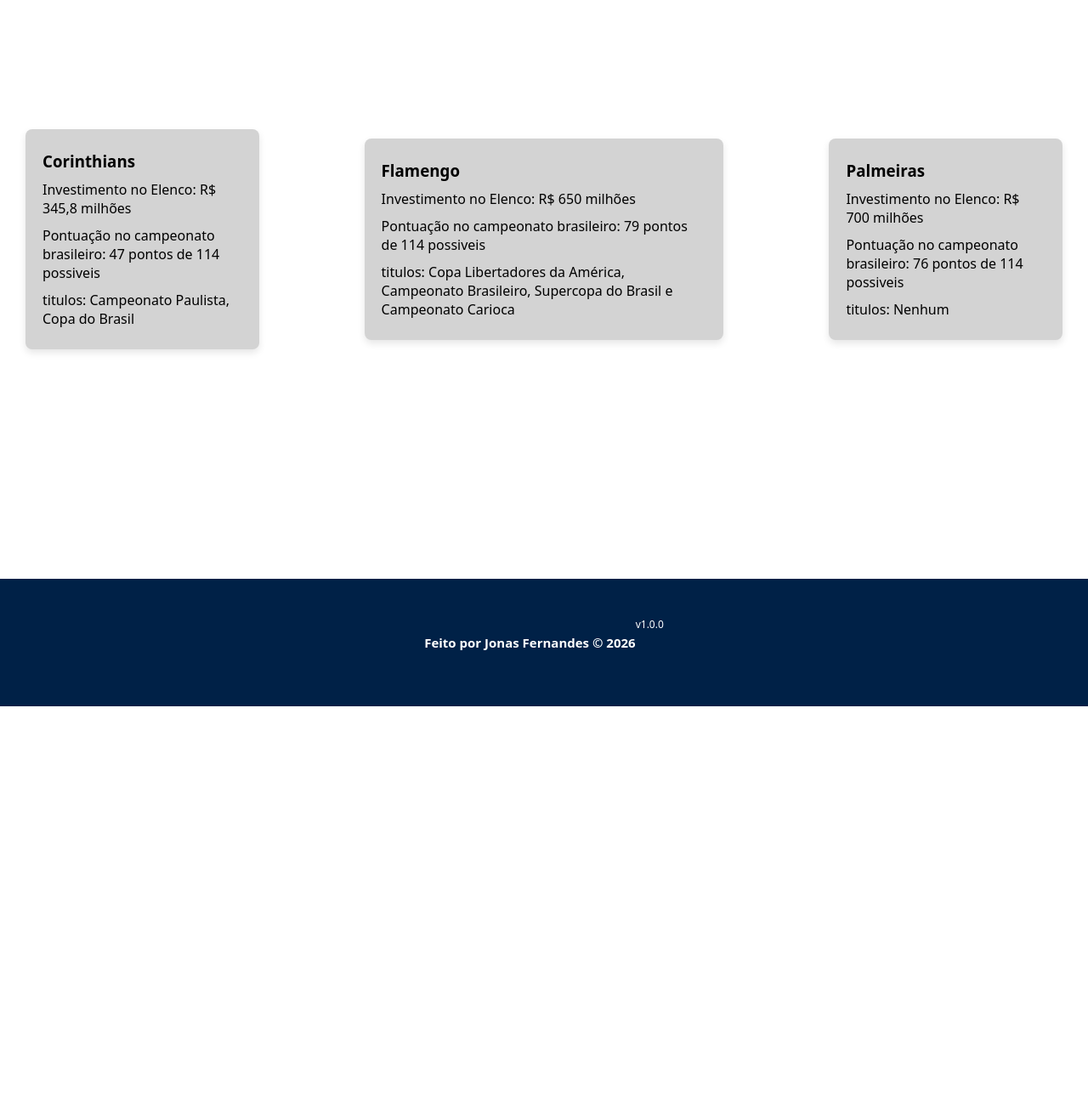
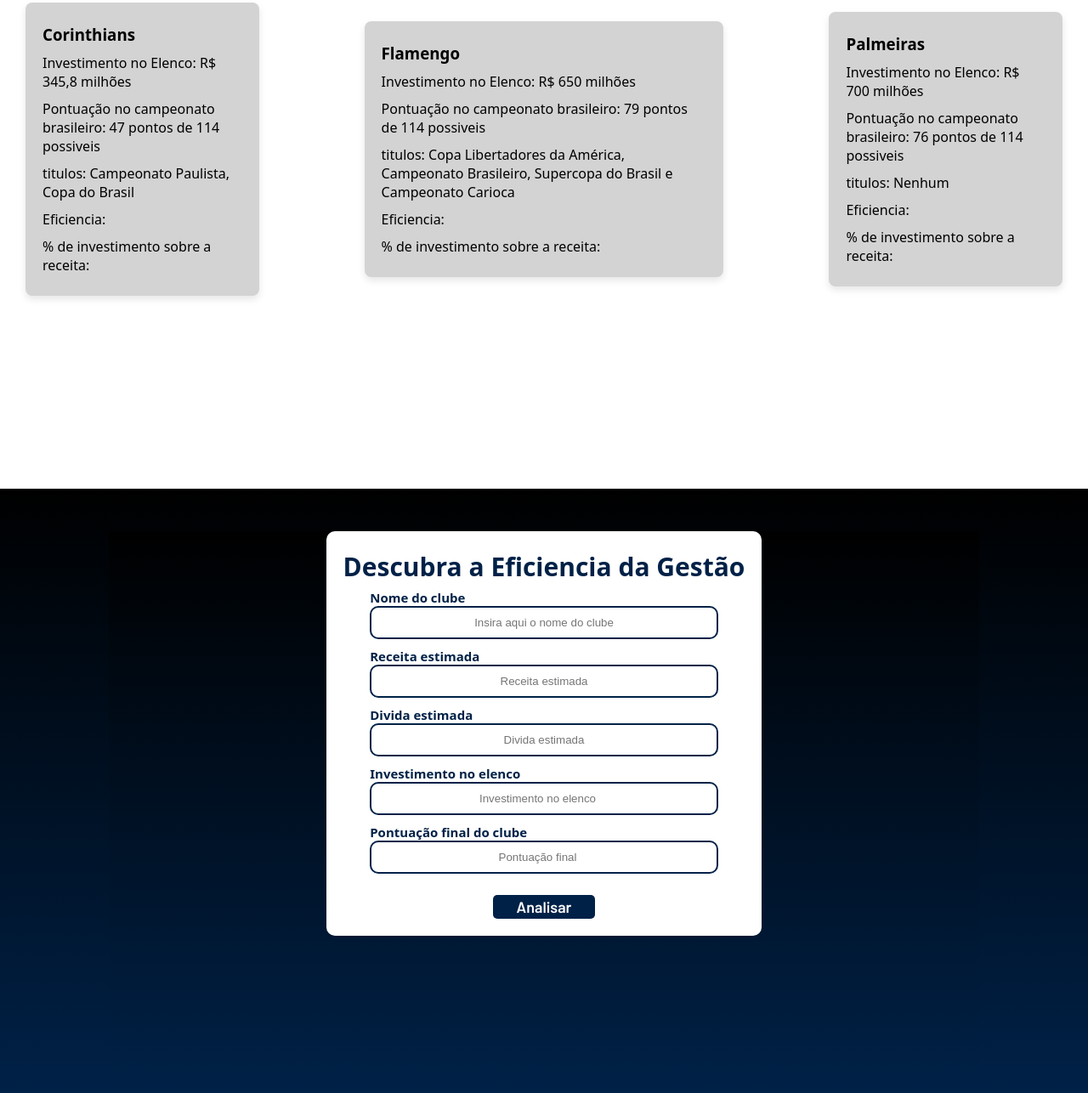
Before and after one commit to thejonasfelix/Projeto-X, a website: page public/index.html in a window 1280 px wide. Shown: the part 1120-2406 px from the top of the page at 85% size. Before the commit the page ends 1951 px from the top, so only its background shows below. Drawn offline with Linux system fonts and the light colour scheme.

Commit message:
pequenas mudanças

```diff
--- a/public/css/estilo.css
+++ b/public/css/estilo.css
@@ -432,10 +432,9 @@
   align-items: center;
   flex-direction: column;
   font-size: 16px;
-  font-weight: bold;
   margin: auto;
   margin-top: 3%;
-  width: 1200px;
+  width: 900px;
 }
 .container-cards-index{
   display: flex;
@@ -445,6 +444,7 @@
   margin: 0;
   background-color: #ffffff;
   gap: 5%;
+  margin-top: -150px;
 }
 .card-conteudo {
   display: flex;
--- a/public/index.html
+++ b/public/index.html
@@ -66,20 +66,70 @@
       <p>Investimento no Elenco: R$ 345,8 milhões</p>
       <p>Pontuação no campeonato brasileiro: 47 pontos de 114 possiveis</p>
       <p>titulos: Campeonato Paulista, Copa do Brasil</p>
+      <p>Eficiencia: </p>
+      <p>% de investimento sobre a receita: </p>
     </div>
     <div class="card-conteudo">
       <h3>Flamengo</h3>
       <p>Investimento no Elenco: R$ 650 milhões</p>
       <p>Pontuação no campeonato brasileiro: 79 pontos de 114 possiveis</p>
       <p>titulos: Copa Libertadores da América, Campeonato Brasileiro, Supercopa do Brasil e Campeonato Carioca</p>
+      <p>Eficiencia: </p>
+      <p>% de investimento sobre a receita: </p>
     </div>
     <div class="card-conteudo">
       <h3>Palmeiras</h3>
       <p>Investimento no Elenco: R$ 700 milhões</p>
       <p>Pontuação no campeonato brasileiro: 76 pontos de 114 possiveis</p>
       <p>titulos: Nenhum</p>
+      <p>Eficiencia: </p>
+      <p>% de investimento sobre a receita: </p>
     </div>
   </div>
+
+
+  <!-- simulador inicio -->
+  <div class="simulador">
+    <div class="alerta_erro">
+      <div class="card_erro" id="cardErro">
+        <span id="mensagem_erro"></span>
+      </div>
+    </div>
+    <div class="container simulador">
+      <div class="card card-cadastro">
+        <h2>Descubra a Eficiencia da Gestão</h2>
+        <div class="formulario">
+          <div class="campo">
+            <span>Nome do clube</span>
+            <input id="ipt_nome_clube" type="text" placeholder="Insira aqui o nome do clube" />
+          </div>
+          <div class="campo">
+            <span>Receita estimada</span>
+            <input id="ipt_receita" type="text" placeholder="Receita estimada" />
+          </div>
+          <div class="campo">
+            <span>Divida estimada</span>
+            <input id="ipt_divida" type="text" placeholder="Divida estimada" />
+          </div>
+          <div class="campo">
+            <span>Investimento no elenco</span>
+            <input id="ipt_investimento" type="number" placeholder="Investimento no elenco" />
+          </div>
+          <div class="campo">
+            <span>Pontuação final do clube</span>
+            <input id="ipt_pontuacao" type="number" placeholder="Pontuação final" />
+          </div>
+          <button class="botao" onclick="analisar()">Analisar</button>
+        </div>
+        <div id="div_aguardar" class="loading-div">
+          <img src="./assets/circle-loading.gif" id="loading-gif" />
+        </div>
+
+        <div id="div_erros_login"></div>
+      </div>
+    </div>
+  </div>
+  <!-- simulador fim -->
 
   <div class="footer">
     <div class="container">
```
Also changed, not shown: public/simulador.html (+1 -3 lines). Lines whose indentation alone changed are shown as unchanged.
